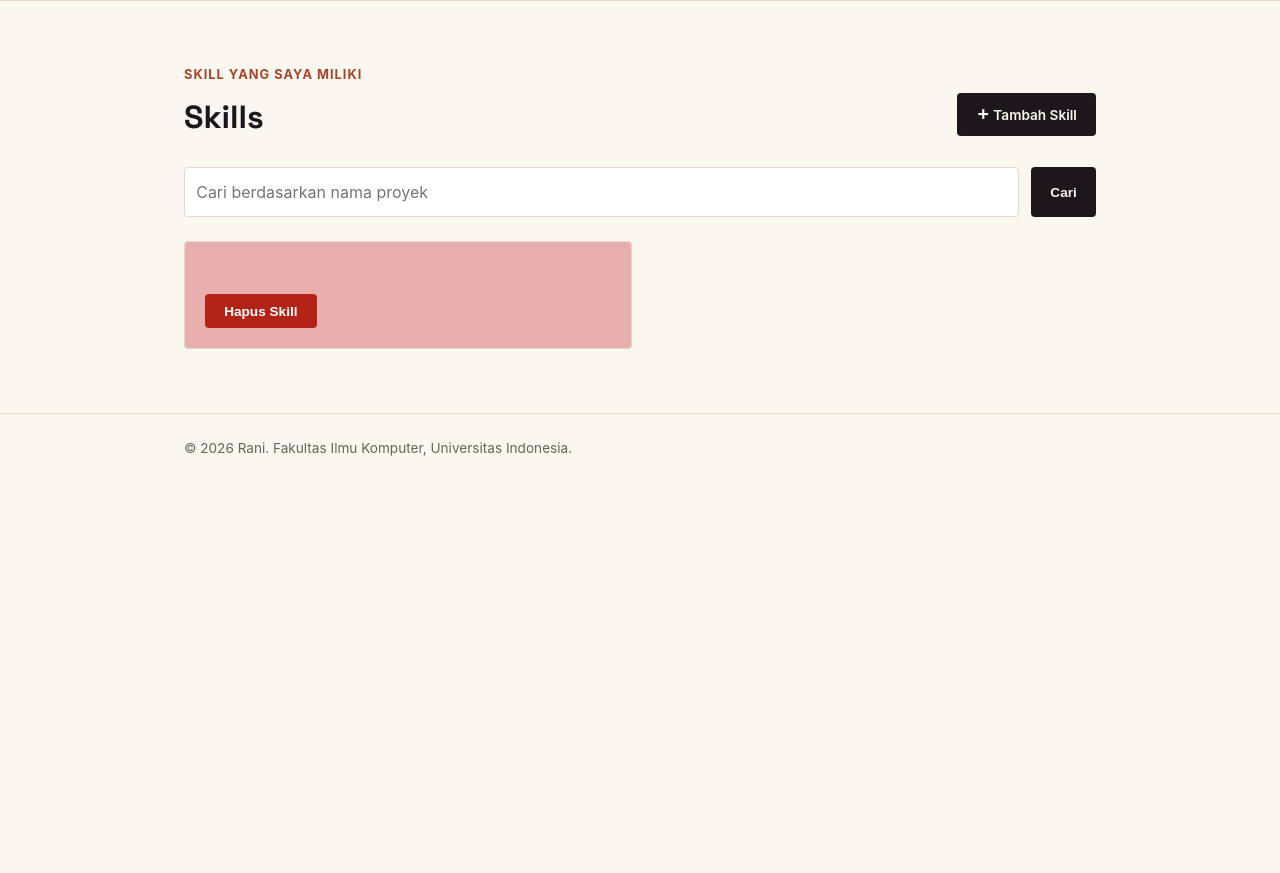
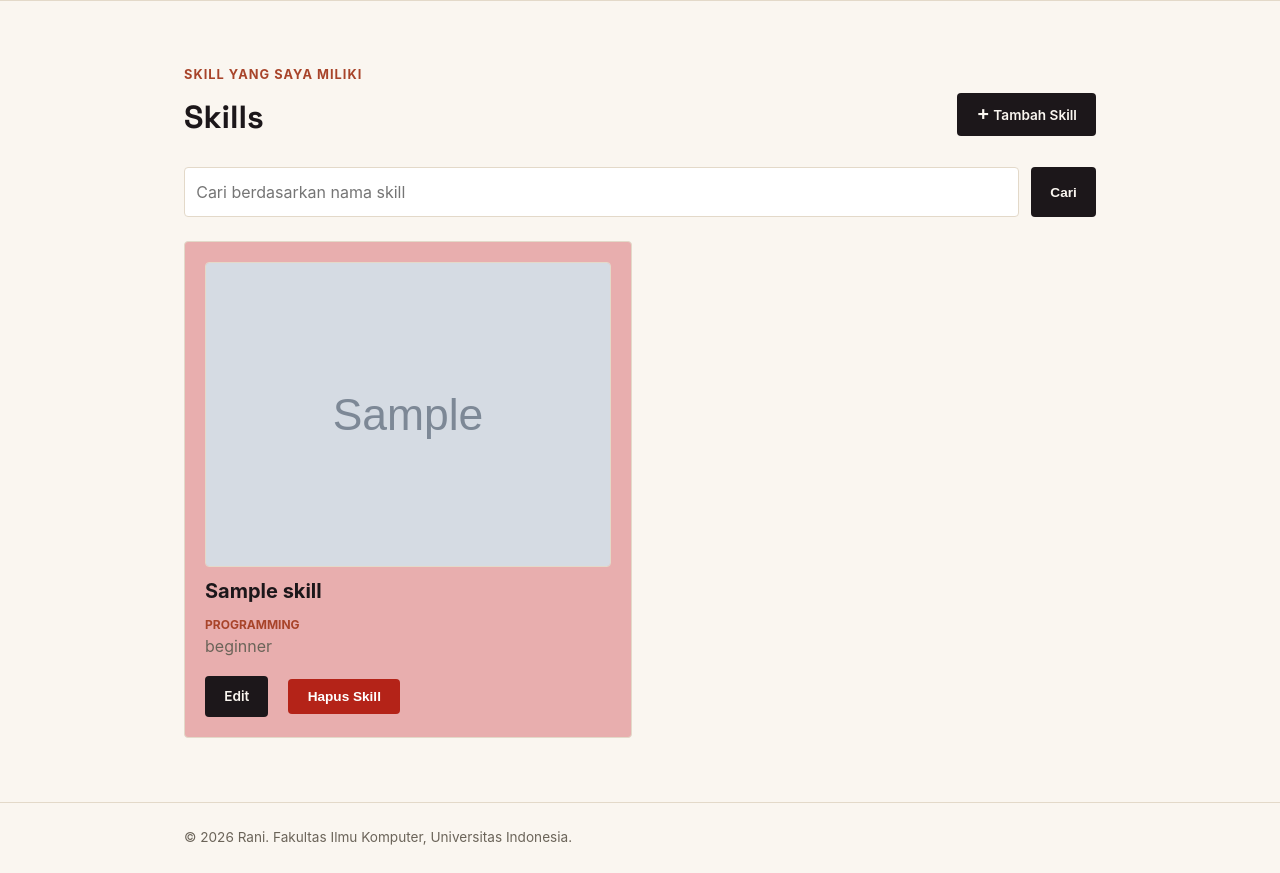
Before and after one commit to ranifaizah/myportofolio, a Django app: page /skills/ in a window 1280 px wide. Shown: the part 74-947 px from the top of the page. Before the commit the page ends 530 px from the top, so only its background shows below. Run offline with Django 5.2, Linux system fonts and the light colour scheme; tables that the repository leaves empty hold one stand-in row (values such as "Sample post"); grey boxes marked "Sample" are stand-in pictures.

Commit message:
fixed skill.html to show what skills i have

```diff
--- a/templates/skills.html
+++ b/templates/skills.html
@@ -21,28 +21,26 @@
                     <input type="search"
                             name="title"
                             value="{{ title_query }}"
-                            placeholder="Cari berdasarkan nama proyek"
+                            placeholder="Cari berdasarkan nama skill"
                             class="skill-search__input"
-                            aria-label="Cari berdasarkan nama proyek">
+                            aria-label="Cari berdasarkan nama skill">
                     <button type="submit" class="button">Cari</button>
                 </form>
                 <div class="experience-grid skill-grid">
                     {% for skill in skill_list %}
                         <article class="experience-card">
-                            {% if skill.skill_image_url %}
-                                <img src="{{ skill.skill_image_url }}"
-                                        alt="Gambar {{ skill.title }}"
+                            {% if skill.icon %}
+                                <img src="{{ skill.icon }}"
+                                        alt="Icon {{ skill.name }}"
                                         class="skill-image">
                             {% endif %}
-                            <h2>{{ skill.title }}</h2>
-                            <span class="experience-category">{{ skill.tech_stack }}</span>
-                            <p class="experience-description">{{ skill.description }}</p>
+                            <h2>{{ skill.name }}</h2>
+                            <span class="experience-category">{{ skill.category }}</span>
+                            <p class="experience-description">{{ skill.proficiency }}</p>
                             <div class="skill-card-actions">
                                 <div class="skill-actions">
-                                    {% if skill.skill_url %}
-                                        <a href="{{ skill.skill_url }}" class="button">Lihat Skill</a>
-                                    {% endif %}
-                                    {% include "components/skills_delete_modal.html" with Skills=skills %}
+                                    <a href="{% url 'main:update_skill' skill.id %}" class="button">Edit</a>
+                                    {% include "components/skills_delete_modal.html" with skill=skill %}
                                 </div>
                             </div>
                         </article>
```
